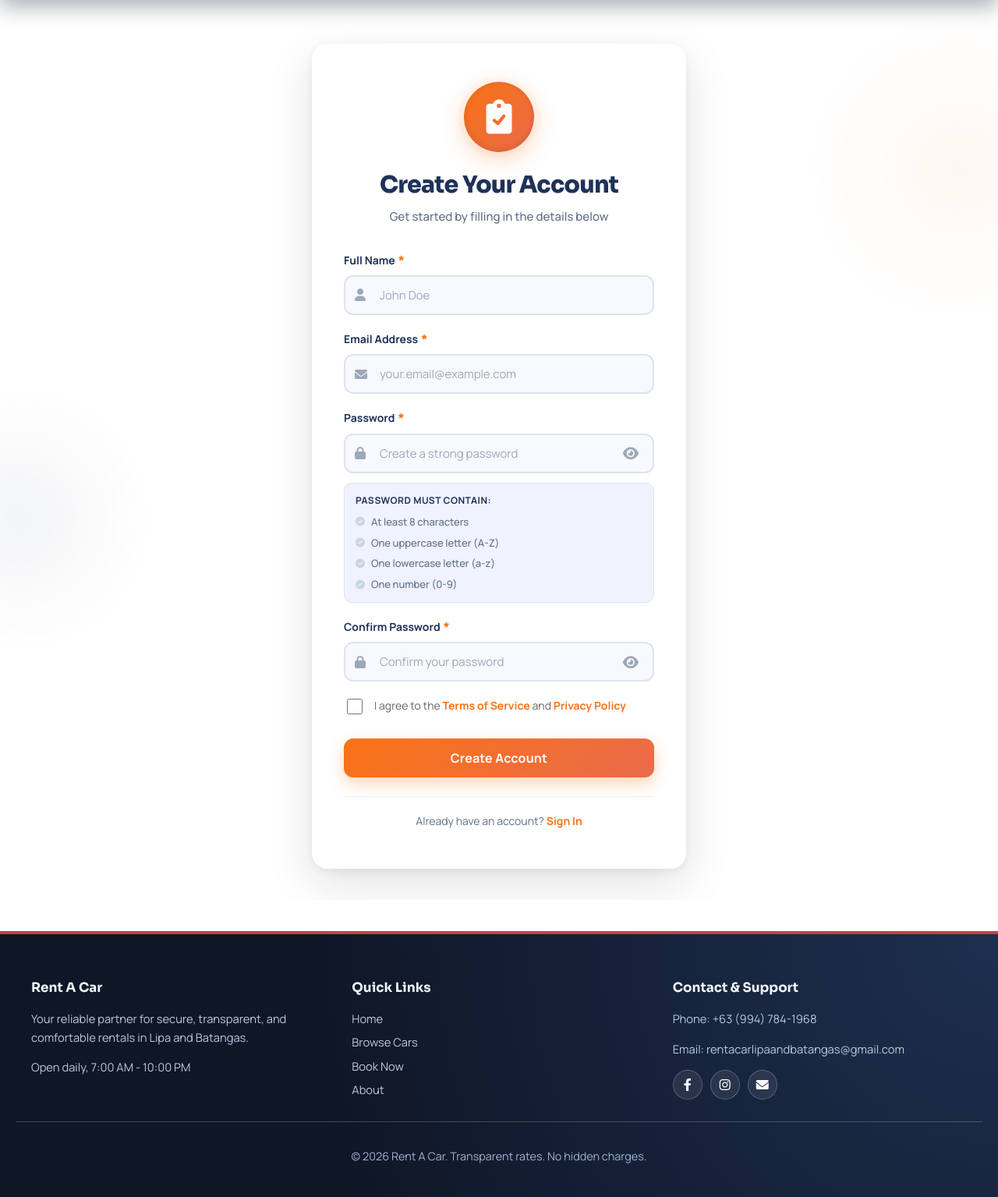
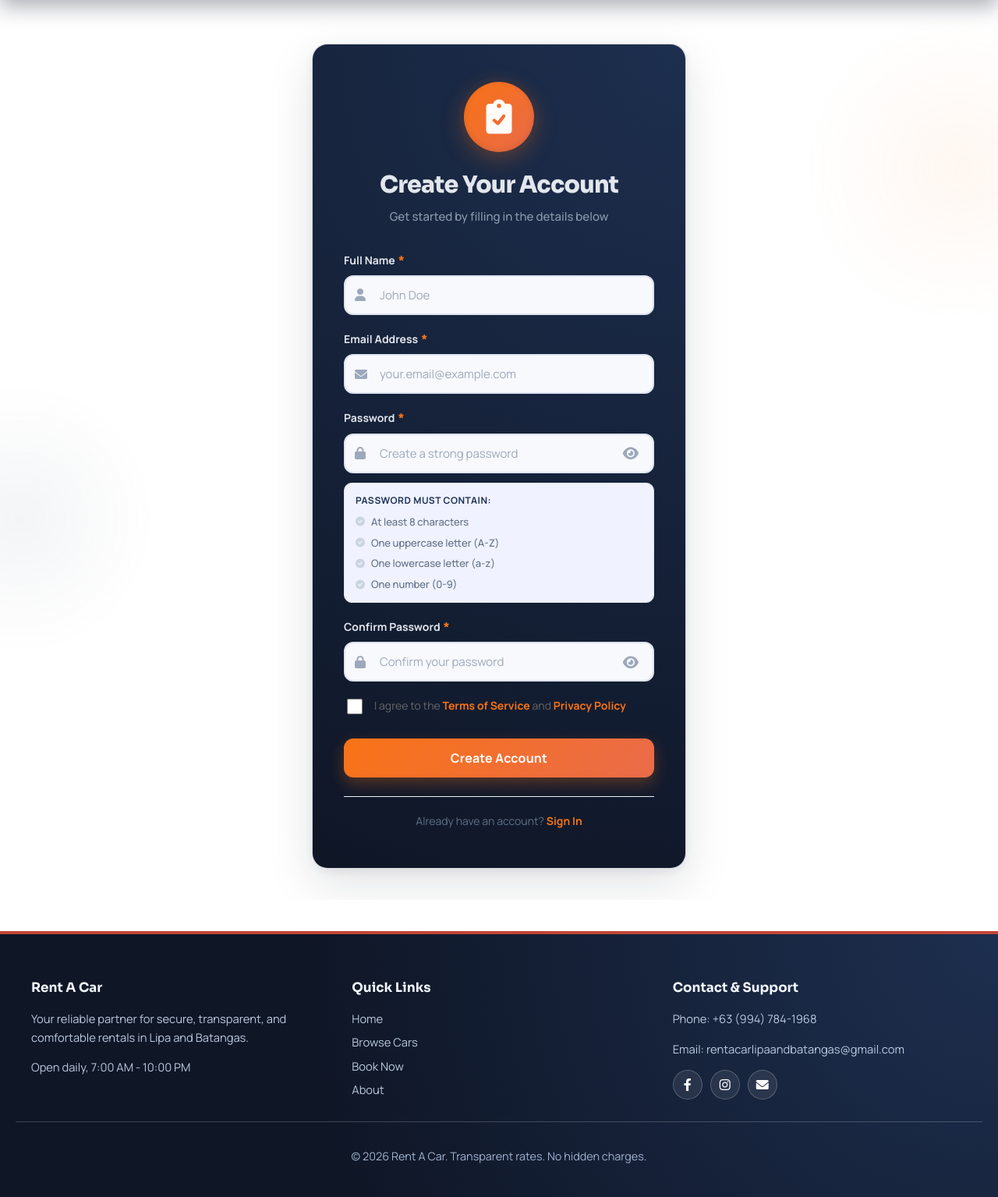
Before and after one commit to Matthew1806/ADBMS-Final-Proj---Rent-A-Car, a Flask app: page /register in a window 1280 px wide. Shown: the part 60-1595 px from the top of the page at 78% size. Run offline with Flask 3, Linux system fonts and the light colour scheme; parts of the project's set-up code (start-up, migrations or seed data) failed here and were passed over.

Commit message:
Enhance admin UI: Update status label and select styles; apply gradient backgrounds to auth cards

```diff
--- a/static/css/admin_common.css
+++ b/static/css/admin_common.css
@@ -298,6 +298,15 @@
     padding: 24px 12px;
 }
 
+.admin-status-label {
+    font-weight: 700;
+    color: #1f3258;
+}
+
+.admin-status-select {
+    max-width: 220px;
+}
+
 @media (max-width: 980px) {
     .admin-shell {
         padding: 0 12px 12px;
--- a/static/css/login.css
+++ b/static/css/login.css
@@ -45,7 +45,7 @@
 .auth-card {
     width: 100%;
     max-width: 450px;
-    background: #ffffff;
+    background: radial-gradient(circle at top right, #1d2f4f, #0f1626 100%);
     border-radius: 20px;
     box-shadow: 0 20px 60px rgba(15, 22, 38, 0.12), 0 4px 12px rgba(15, 22, 38, 0.06);
     padding: 48px 40px;
--- a/static/css/register.css
+++ b/static/css/register.css
@@ -46,7 +46,7 @@
 .auth-card-register {
     width: 100%;
     max-width: 480px;
-    background: #ffffff;
+    background: radial-gradient(circle at top right, #1d2f4f, #0f1626 100%);
     border-radius: 20px;
     box-shadow: 0 20px 60px rgba(15, 22, 38, 0.12), 0 4px 12px rgba(15, 22, 38, 0.06);
     padding: 48px 40px;
@@ -90,7 +90,7 @@
 .auth-title {
     font-size: 30px;
     font-weight: 800;
-    color: #1f3258;
+    color: #e2e6ed;
     margin: 0 0 10px;
     letter-spacing: -0.8px;
     line-height: 1.2;
@@ -98,7 +98,7 @@
 
 .auth-subtitle {
     font-size: 15px;
-    color: #607087;
+    color: #8b99ac;
     margin: 0;
     line-height: 1.7;
     font-weight: 500;
@@ -122,7 +122,7 @@
     gap: 4px;
     font-weight: 700;
     font-size: 14px;
-    color: #1f3258;
+    color: #e2e6ed;
 }
 
 .form-required {
--- a/templates/admin_booking_details.html
+++ b/templates/admin_booking_details.html
@@ -47,8 +47,8 @@
     {% endif %}
     <form method="POST" action="{{ url_for('admin_update_booking_status', booking_id=booking.id) }}" id="status-form" class="admin-action-group">
         <input type="hidden" name="csrf_token" value="{{ csrf_token() }}"/>
-        <label for="status" style="font-weight:700; color:#1f3258;">New Status</label>
-        <select name="status" id="status" class="book-input" style="max-width:220px;" {% if booking.status in ['Rejected', 'Completed'] %}disabled{% endif %}>
+        <label for="status" class="admin-status-label">New Status</label>
+        <select name="status" id="status" class="book-input admin-status-select" {% if booking.status in ['Rejected', 'Completed'] %}disabled{% endif %}>
             <option value="Pending" {% if booking.status == 'Pending' %}selected{% endif %}>Pending</option>
             <option value="Approved" {% if booking.status == 'Approved' %}selected{% endif %}>Approved</option>
             <option value="Rejected" {% if booking.status == 'Rejected' %}selected{% endif %}>Rejected</option>
@@ -63,7 +63,7 @@
 const statusSelect = document.getElementById('status');
 const statusForm = document.getElementById('status-form');
 const currentStatus = '{{ booking.status }}';
-const hasPayment = {{ 'true' if booking.payment_method else 'false' }};
+const hasPayment = "{{ 'true' if booking.payment_method else 'false' }}" === 'true';
 
 function updateStatusOptions() {
     if (!statusSelect) return;
```
